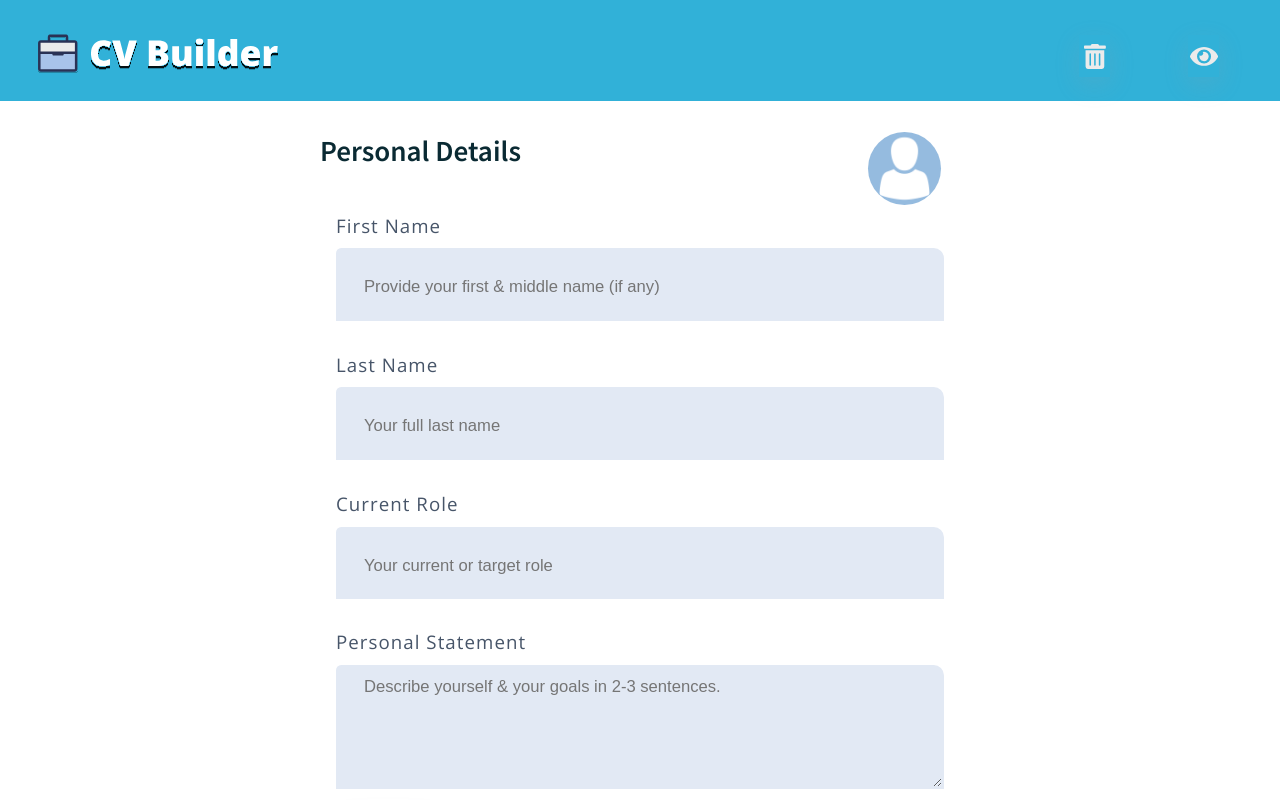
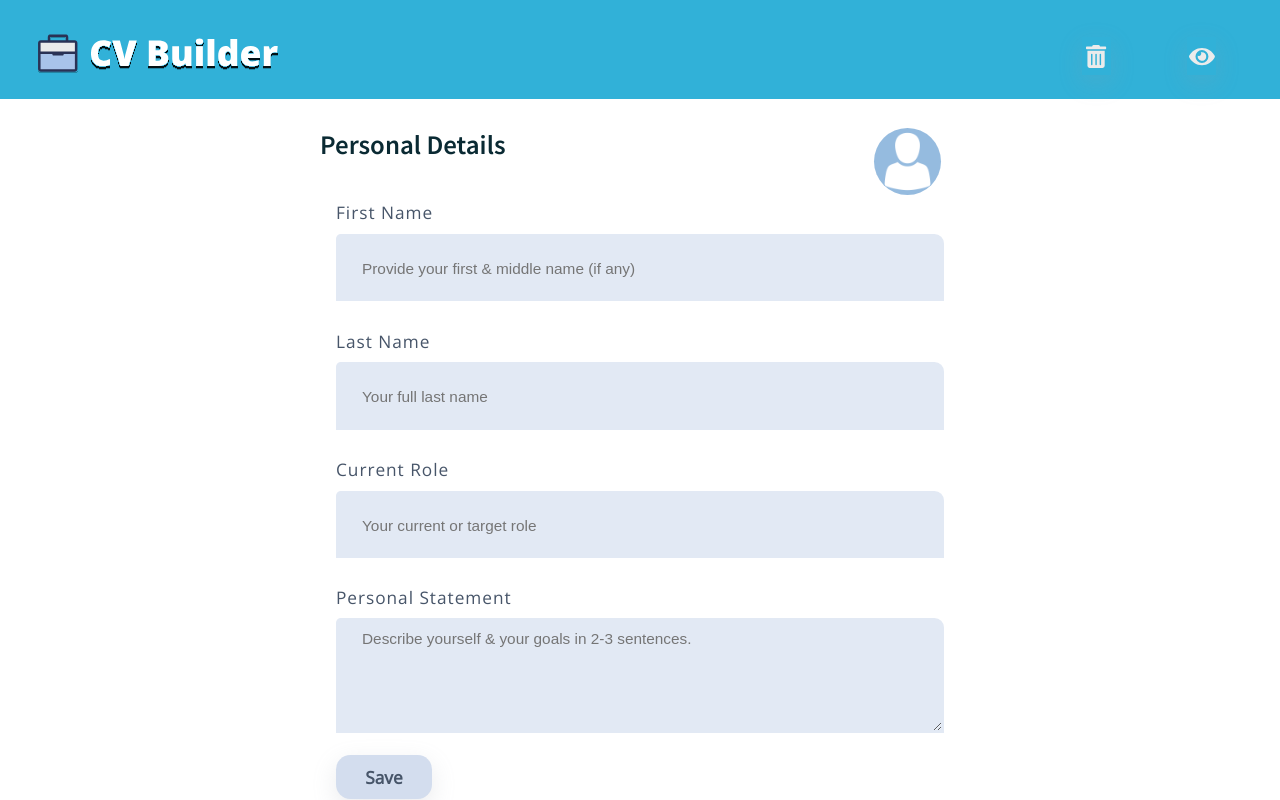
Before and after one commit to developedbygeo/Resume-builder, a React (Create React App) app: page / in a window 1280 px wide. Shown: the top 800 px of the page. Built offline with nearby package versions, Linux system fonts and the light colour scheme.

Commit message:
style: setting print media queries

```diff
--- a/src/components/shared/globalStyles.js
+++ b/src/components/shared/globalStyles.js
@@ -14,6 +14,12 @@ const GlobalStyle = createGlobalStyle`
 
 html {
   font-size: 62.5%;
+  @media print {
+  overflow: hidden;
+  @page {
+    font-size: 85%;
+    overflow: hidden; };
+}
   /* portrait */
   @media ${devices.phoneSmall}{
     font-size: 25%;
@@ -49,7 +55,7 @@ html {
   }
   /* desktop */
   @media ${devices.desktop}{
-    font-size: 65%;
+    font-size: 60%;
   }
 
 
```
